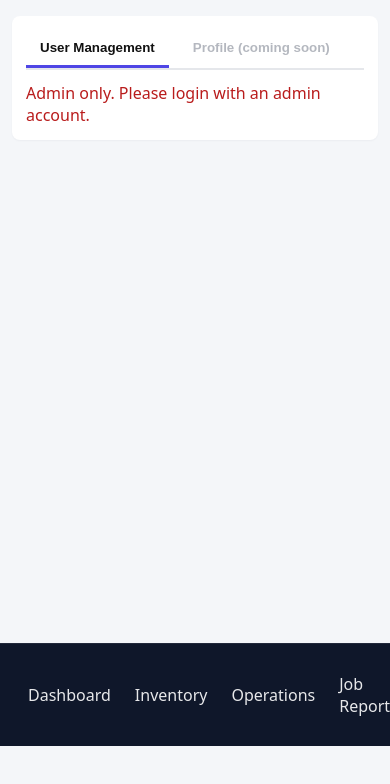
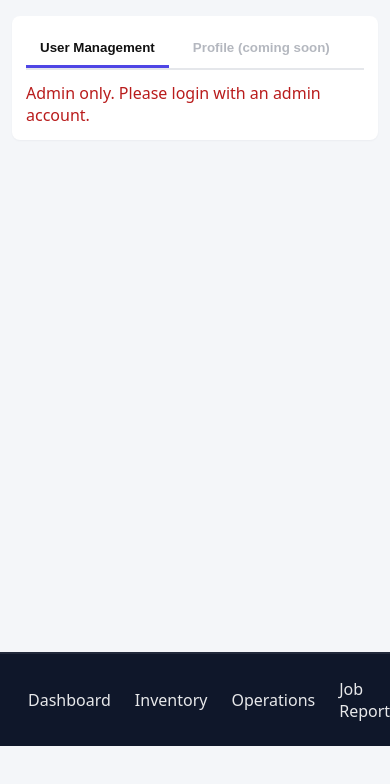
Before and after one commit to ElJefeYouKnow/IMS, a website: page settings.html in a window 390 px wide. Shown: the part 98-882 px from the top of the page. Drawn offline with Linux system fonts and the light colour scheme.

Commit message:
Update style.css

```diff
--- a/css/style.css
+++ b/css/style.css
@@ -33,9 +33,9 @@ tbody td{padding:10px;border-top:1px solid #eef2f7}
 .dark tbody td{color:#fff;border-top:1px solid #1f2937}
 
 /* Mobile-friendly nav + layout */
-.mobile-nav{display:none;position:sticky;bottom:0;left:0;right:0;background:#0f172a;color:#fff;z-index:20;border-top:1px solid rgba(255,255,255,0.08);}
+.mobile-nav{display:none;position:sticky;bottom:0;left:0;right:0;background:#0f172a;color:#fff;z-index:20;border-top:2px solid rgba(255,255,255,0.08);}
 .mobile-nav .nav-items{display:flex;justify-content:space-around;align-items:center;padding:14px 16px;}
-.mobile-nav a{color:rgba(255,255,255,0.9);text-decoration:none;font-size:1rem;padding:15px 12px;border-radius:20px}
+.mobile-nav a{color:rgba(255,255,255,0.9);text-decoration:none;font-size:1rem;padding:10px 12px;border-radius:15px}
 .mobile-nav a[data-role]{display:none}
 .mobile-nav a.active{background:rgba(255,255,255,0.1)}
 .sticky-actions{position:sticky;bottom:72px;background:var(--card);padding:8px 0;z-index:10}
```
